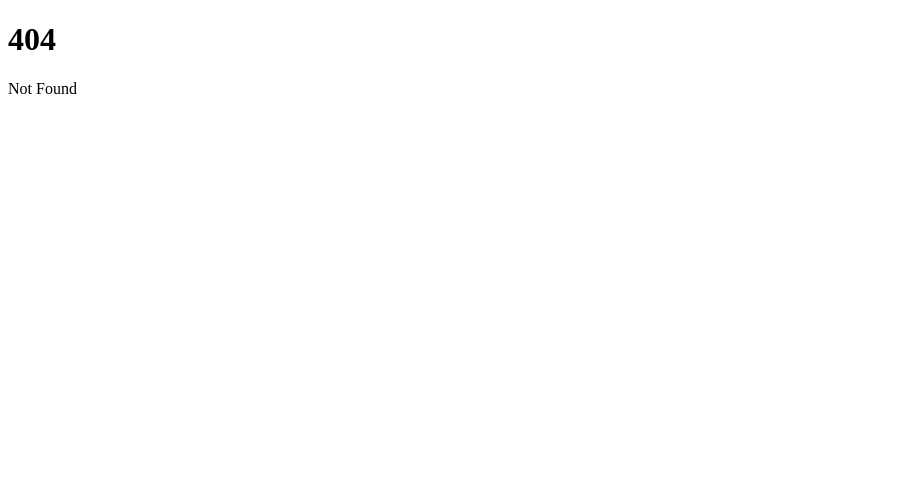
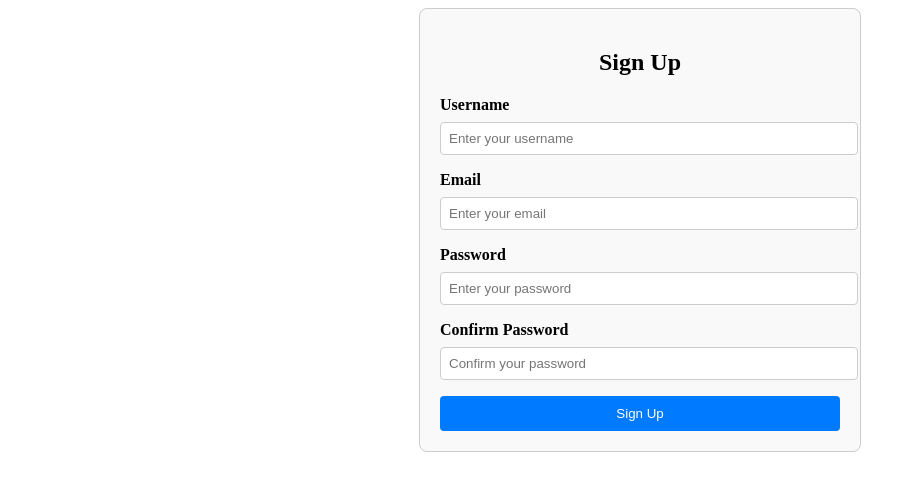
Before and after one commit to benjiasner/benjisFunSvelte, a SvelteKit app in the folder my-app/: page /register in a window 1280 px wide. Before the commit this address had no page. Shown: the top 490 px of the page, without its empty margins (0-916 px from the left). Built offline with nearby package versions, Linux system fonts and the light colour scheme.

Commit message:
log ins and sign ups now work

```diff
--- /dev/null
+++ b/my-app/src/routes/register/+page.svelte
@@ -0,0 +1,162 @@
+<script lang="ts">
+    let username = '';
+    let password = '';
+    let confirmPassword = '';
+    let email = '';
+    let errorMessage = '';
+    let successMessage = '';
+
+    // async function signUp(username, password, email) {
+    //     console.log(username);
+    //     console.log(password);
+
+    //     if (password !== confirmPassword) {
+    //         errorMessage = "Passwords do not match!";
+    //         return;
+    //     }
+    //     if (!username || !email || !password) {
+    //         errorMessage = "Please fill in all fields.";
+    //         return;
+    //     }
+
+    //     const response = await fetch('http://localhost:8000/api/register/', {
+    //         method: 'POST',
+    //         headers: {
+    //             'Content-Type': 'application/json',
+    //         },
+    //         body: JSON.stringify({ username: username, password: password }),
+    //     });
+
+    //     if (!response.ok) {
+    //         // Handle error response
+    //         const errorData = await response.json();
+    //         console.error('Error signing up:', errorData);
+    //     }
+
+    //     const data = await response.json();
+    //     return data;
+    // }
+
+    let signUp = () => {
+        const endpoint = 'http://localhost:8000/api/register/';
+        const requestOptions = {
+            method: "POST",
+            headers: {'Content-Type': 'application/json'},
+            body: JSON.stringify({ username: username, password: password })
+        }
+
+        fetch(endpoint, requestOptions)
+            .then(response => response.json())
+            .then(data => {
+                console.log(data)
+            })
+        }
+
+
+  </script>
+
+  <div class="signup-container">
+    <h2>Sign Up</h2>
+
+    <!-- Error Message -->
+    {#if errorMessage}
+      <div class="error">{errorMessage}</div>
+    {/if}
+
+    <!-- Success Message -->
+    {#if successMessage}
+      <div class="success">{successMessage}</div>
+    {/if}
+
+    <!-- Sign Up Form -->
+    <form on:submit|preventDefault={signUp}>
+      <label for="username">Username</label>
+      <input
+        type="text"
+        id="username"
+        bind:value={username}
+        placeholder="Enter your username"
+      />
+
+      <label for="email">Email</label>
+      <input
+        type="email"
+        id="email"
+        bind:value={email}
+        placeholder="Enter your email"
+      />
+
+      <label for="password">Password</label>
+      <input
+        type="password"
+        id="password"
+        bind:value={password}
+        placeholder="Enter your password"
+      />
+
+      <label for="confirmPassword">Confirm Password</label>
+      <input
+        type="password"
+        id="confirmPassword"
+        bind:value={confirmPassword}
+        placeholder="Confirm your password"
+      />
+
+      <button type="submit">Sign Up</button>
+    </form>
+  </div>
+
+
+  <style>
+    .signup-container {
+      max-width: 400px;
+      margin: 0 auto;
+      padding: 20px;
+      border: 1px solid #ccc;
+      border-radius: 8px;
+      background-color: #f9f9f9;
+    }
+
+    h2 {
+      text-align: center;
+      margin-bottom: 20px;
+    }
+
+    label {
+      display: block;
+      margin-bottom: 8px;
+      font-weight: bold;
+    }
+
+    input {
+      width: 100%;
+      padding: 8px;
+      margin-bottom: 16px;
+      border: 1px solid #ccc;
+      border-radius: 4px;
+    }
+
+    button {
+      width: 100%;
+      padding: 10px;
+      background-color: #007bff;
+      color: white;
+      border: none;
+      border-radius: 4px;
+      cursor: pointer;
+    }
+
+    button:hover {
+      background-color: #0056b3;
+    }
+
+    .error {
+      color: red;
+      margin-bottom: 16px;
+    }
+
+    .success {
+      color: green;
+      margin-bottom: 16px;
+    }
+  </style>
--- /dev/null
+++ b/my-app/src/routes/signin/+page.svelte
@@ -0,0 +1,115 @@
+<script lang="ts">
+    let username = '';
+    let password = '';
+    let confirmPassword = '';
+    let email = '';
+    let errorMessage = '';
+    let successMessage = '';
+
+    let signIn = () => {
+        const endpoint = 'http://localhost:8000/api/login/';
+        const requestOptions = {
+            method: "POST",
+            headers: {'Content-Type': 'application/json'},
+            body: JSON.stringify({ username: username, password: password })
+        }
+
+        fetch(endpoint, requestOptions)
+            .then(response => response.json())
+            .then(data => {
+                console.log(data)
+            })
+        }
+
+
+  </script>
+
+  <div class="signup-container">
+    <h2>Sign in</h2>
+
+    <!-- Error Message -->
+    {#if errorMessage}
+      <div class="error">{errorMessage}</div>
+    {/if}
+
+    <!-- Success Message -->
+    {#if successMessage}
+      <div class="success">{successMessage}</div>
+    {/if}
+
+    <!-- Sign Up Form -->
+    <form on:submit|preventDefault={signIn}>
+      <label for="username">Username</label>
+      <input
+        type="text"
+        id="username"
+        bind:value={username}
+        placeholder="Enter your username"
+      />
+
+      <label for="password">Password</label>
+      <input
+        type="password"
+        id="password"
+        bind:value={password}
+        placeholder="Enter your password"
+      />
+
+      <button type="submit">Sign In</button>
+    </form>
+  </div>
+
+
+  <style>
+    .signup-container {
+      max-width: 400px;
+      margin: 0 auto;
+      padding: 20px;
+      border: 1px solid #ccc;
+      border-radius: 8px;
+      background-color: #f9f9f9;
+    }
+
+    h2 {
+      text-align: center;
+      margin-bottom: 20px;
+    }
+
+    label {
+      display: block;
+      margin-bottom: 8px;
+      font-weight: bold;
+    }
+
+    input {
+      width: 100%;
+      padding: 8px;
+      margin-bottom: 16px;
+      border: 1px solid #ccc;
+      border-radius: 4px;
+    }
+
+    button {
+      width: 100%;
+      padding: 10px;
+      background-color: #007bff;
+      color: white;
+      border: none;
+      border-radius: 4px;
+      cursor: pointer;
+    }
+
+    button:hover {
+      background-color: #0056b3;
+    }
+
+    .error {
+      color: red;
+      margin-bottom: 16px;
+    }
+
+    .success {
+      color: green;
+      margin-bottom: 16px;
+    }
+  </style>
```
Also changed, not shown: my-app/src/lib/components/Menu.svelte (+5 -6 lines), my-app/src/routes/+page.svelte (+10 -0 lines), my-app/src/routes/menu1/+page.svelte (+5 -5 lines).
